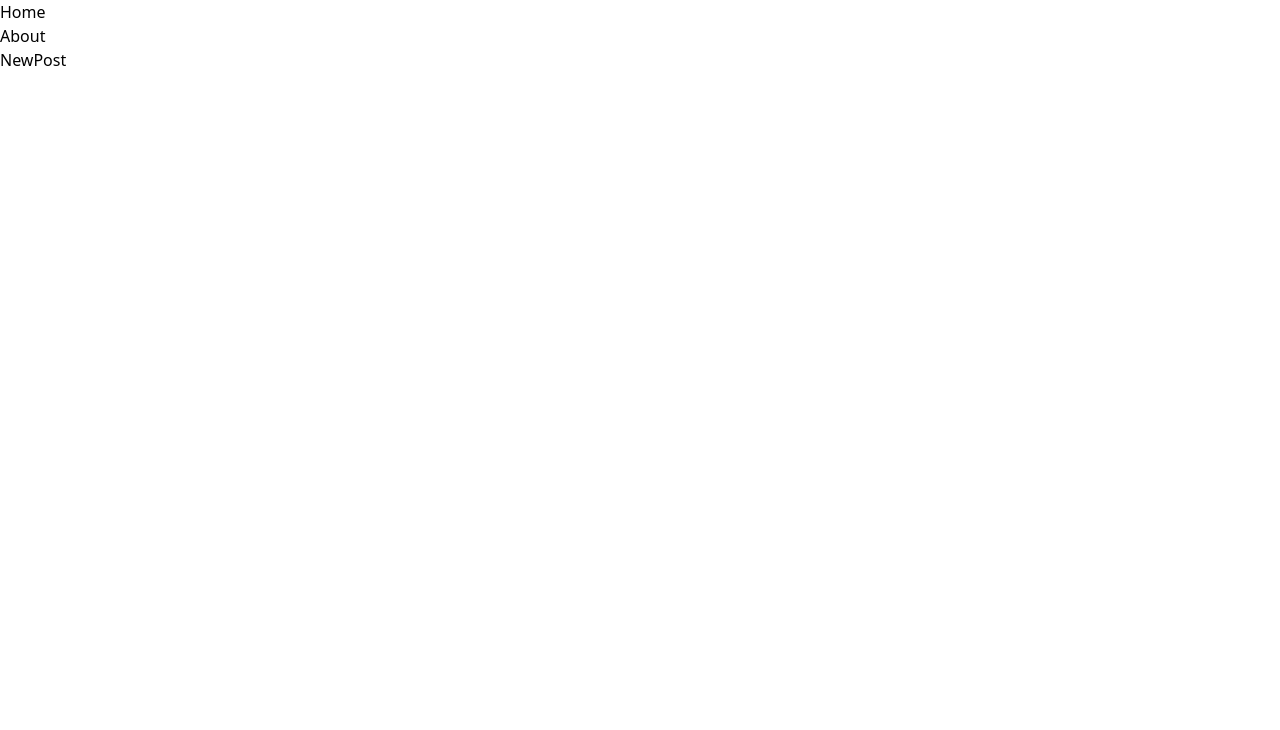
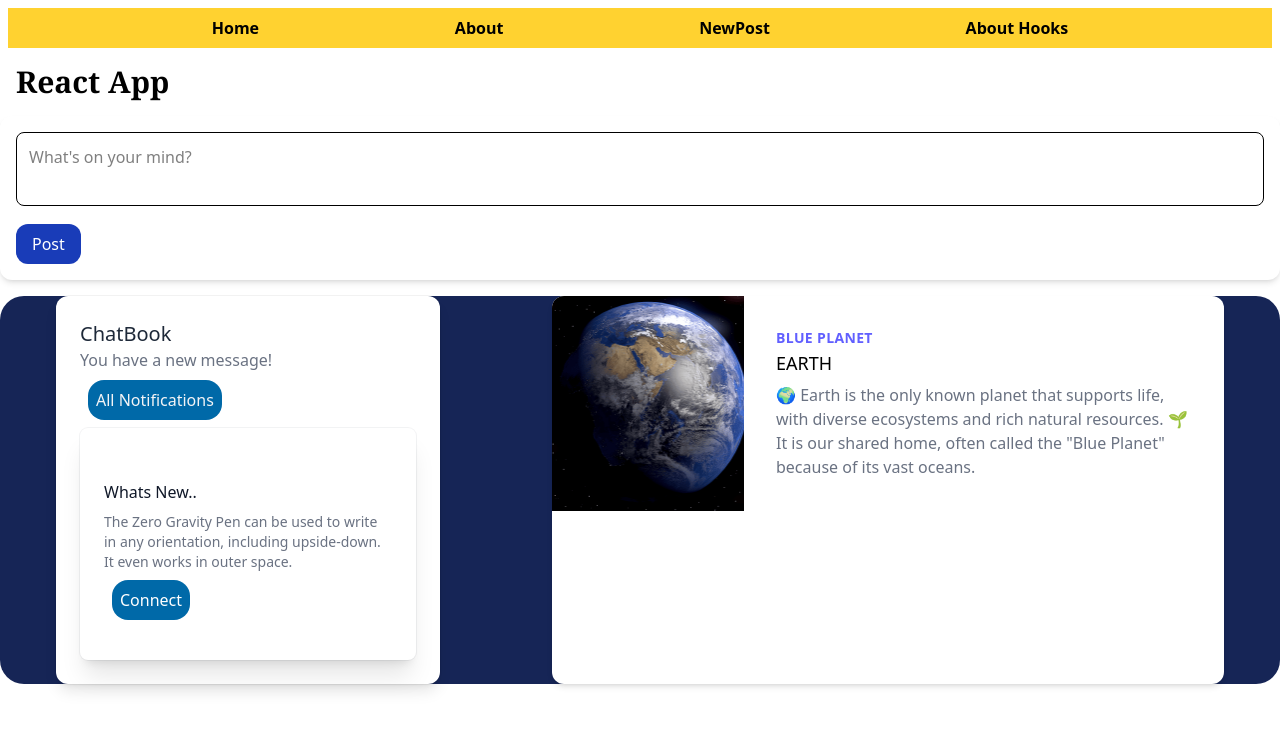
Before and after one commit to coddzz/React-Vite, a React (Vite) app: page /posts in a window 1280 px wide. Before the commit this address had no page. Shown: the top 730 px of the page. Built offline with nearby package versions, Linux system fonts and the light colour scheme.

Commit message:
updated!

```diff
--- a/src/App.jsx
+++ b/src/App.jsx
@@ -1,22 +1,27 @@
 import { Link, Routes, Route } from "react-router-dom";
-import HomePage from "./pages/homePage";
 import Home from "./pages/home";
 import AboutHooks from "./pages/aboutHooks";
+import Posts from "./pages/posts";
 
 const App = () =>{
   return(
     <div className="">
       <nav>
-        <ul>
-          <li><Link to="/" >Home</Link></li>
-          <li><Link to="/about" >About</Link></li>
-          <li><Link to="/newpost" >NewPost</Link></li>
+        <ul  className="flex justify-evenly py-2 px-4 m-2 bg-amber-300 font-semibold">
+          <li><Link to="/"
+          className="hover:bg-amber-200 px-2 py-1 rounded">Home</Link></li>
+          <li><Link to="/about"
+          className="hover:bg-amber-200 px-2 py-1 rounded">About</Link></li>
+          <li><Link to="/newpost"
+          className="hover:bg-amber-200 px-2 py-1 rounded">NewPost</Link></li>
+          <li><Link to="/hooks"
+          className="hover:bg-amber-200 px-2 py-1 rounded">About Hooks</Link></li>
         </ul>
       </nav>
       <Routes>
         <Route path="/" element={<Home/>} />
-        <Route path="/homepage" element={<HomePage />} />
         <Route path="/hooks" element={<AboutHooks />} />
+        <Route path="/posts" element={<Posts />} />
       </Routes>
     </div>
   )
--- /dev/null
+++ b/src/components/PostContent.jsx
@@ -0,0 +1,55 @@
+import React from 'react'
+import earth from "../assets/earth.png";
+
+
+export const PostContent = () => {
+  return (
+    <>
+        <div className="flex bg-blue-950 rounded-3xl">
+            <div class="mx-auto flex max-w-sm items-center gap-x-4 rounded-xl bg-white p-6 shadow-lg outline outline-black/5 dark:bg-slate-800 dark:shadow-none dark:-outline-offset-1 dark:outline-white/10">
+                <div>
+                    <div class="text-xl font-medium text-gray-800 dark:text-blue-50">
+                        ChatBook
+                    </div>
+                    <div>
+                        <p class="text-gray-500 dark:text-gray-200">You have a new message!</p>
+                        <button class="m-2 p-2 rounded-2xl text-gray-100 bg-sky-700 hover:bg-sky-800">
+                            All Notifications
+                        </button>
+                    </div>
+                    <div class="bg-white dark:bg-gray-800 rounded-lg px-6 py-8 ring shadow-xl ring-gray-900/5">
+                        <h3 class="text-gray-900 dark:text-white mt-5 text-base font-medium tracking- ">Whats New..</h3>
+                        <p class="text-gray-500 dark:text-gray-400 mt-2 text-sm ">
+                            The Zero Gravity Pen can be used to write in any orientation, including upside-down. It even works in outer space.
+                        </p>
+                        <div>
+                            <button className="m-2 p-2 bg-sky-700 hover:bg-sky-800 text-white rounded-2xl">Connect</button>
+                        </div>
+                    </div>
+                </div>
+            </div>
+            <div class="mx-auto max-w-md overflow-hidden rounded-xl bg-white shadow-md md:max-w-2xl">
+                <div class="md:flex">
+                    <div class="md:shrink-0">
+                    <img
+                        class="h-48 w-full object-cover md:h-full md:w-48"
+                        Img src={earth}
+                        alt="Earth picture"
+                    />
+                    </div>
+                    <div class="p-8">
+                    <div class="text-sm font-semibold tracking-wide text-indigo-500 uppercase">Blue Planet</div>
+                    <a href="#" class="mt-1 block text-lg leading-tight font-medium text-black hover:underline">
+                        EARTH
+                    </a>
+                    <p class="mt-2 text-gray-500">
+                        🌍 Earth is the only known planet that supports life, with diverse ecosystems and rich natural resources.
+                        🌱 It is our shared home, often called the "Blue Planet" because of its vast oceans.
+                    </p>
+                    </div>
+                </div>
+            </div>
+        </div>
+    </>
+  )
+}
--- a/src/pages/homePage.jsx
+++ /dev/null
@@ -1,57 +0,0 @@
-import earth from "../assets/earth.png";
-import { CreatePost } from "../components/CreatePost";
-
-const HomePage = () =>{
-
-    return(
-        <div className="bg-gray-300">
-            <CreatePost />
-            <div className="flex bg-blue-950 rounded-3xl">
-                <div class="mx-auto flex max-w-sm items-center gap-x-4 rounded-xl bg-white p-6 shadow-lg outline outline-black/5 dark:bg-slate-800 dark:shadow-none dark:-outline-offset-1 dark:outline-white/10">
-                    <div>
-                        <div class="text-xl font-medium text-gray-800 dark:text-blue-50">
-                            ChatBook
-                        </div>
-                        <div>
-                            <p class="text-gray-500 dark:text-gray-200">You have a new message!</p>
-                            <button class="m-2 p-2 rounded-2xl text-gray-100 bg-sky-700 hover:bg-sky-800">
-                                All Notifications
-                            </button>
-                        </div>
-                        <div class="bg-white dark:bg-gray-800 rounded-lg px-6 py-8 ring shadow-xl ring-gray-900/5">
-                            <h3 class="text-gray-900 dark:text-white mt-5 text-base font-medium tracking- ">Whats New..</h3>
-                            <p class="text-gray-500 dark:text-gray-400 mt-2 text-sm ">
-                                The Zero Gravity Pen can be used to write in any orientation, including upside-down. It even works in outer space.
-                            </p>
-                            <div>
-                                <button className="m-2 p-2 bg-sky-700 hover:bg-sky-800 text-white rounded-2xl">Connect</button>
-                            </div>
-                        </div>
-                    </div>
-                </div>
-                <div class="mx-auto max-w-md overflow-hidden rounded-xl bg-white shadow-md md:max-w-2xl">
-                    <div class="md:flex">
-                        <div class="md:shrink-0">
-                        <img
-                            class="h-48 w-full object-cover md:h-full md:w-48"
-                            Img src={earth}
-                            alt="Earth picture"
-                        />
-                        </div>
-                        <div class="p-8">
-                        <div class="text-sm font-semibold tracking-wide text-indigo-500 uppercase">Blue Planet</div>
-                        <a href="#" class="mt-1 block text-lg leading-tight font-medium text-black hover:underline">
-                            EARTH
-                        </a>
-                        <p class="mt-2 text-gray-500">
-                            🌍 Earth is the only known planet that supports life, with diverse ecosystems and rich natural resources.
-                            🌱 It is our shared home, often called the "Blue Planet" because of its vast oceans.
-                        </p>
-                        </div>
-                    </div>
-                </div>
-            </div>
-        </div>
-  )
-}
-export default HomePage;
--- /dev/null
+++ b/src/pages/posts.jsx
@@ -0,0 +1,15 @@
+import { CreatePost } from "../components/CreatePost";
+import { PostContent } from "../components/PostContent";
+import { Header } from "../components/header";
+
+const Posts = () =>{
+
+    return(
+        <div>
+            <Header />
+            <CreatePost />
+            <PostContent />
+        </div>
+  )
+}
+export default Posts;
```
